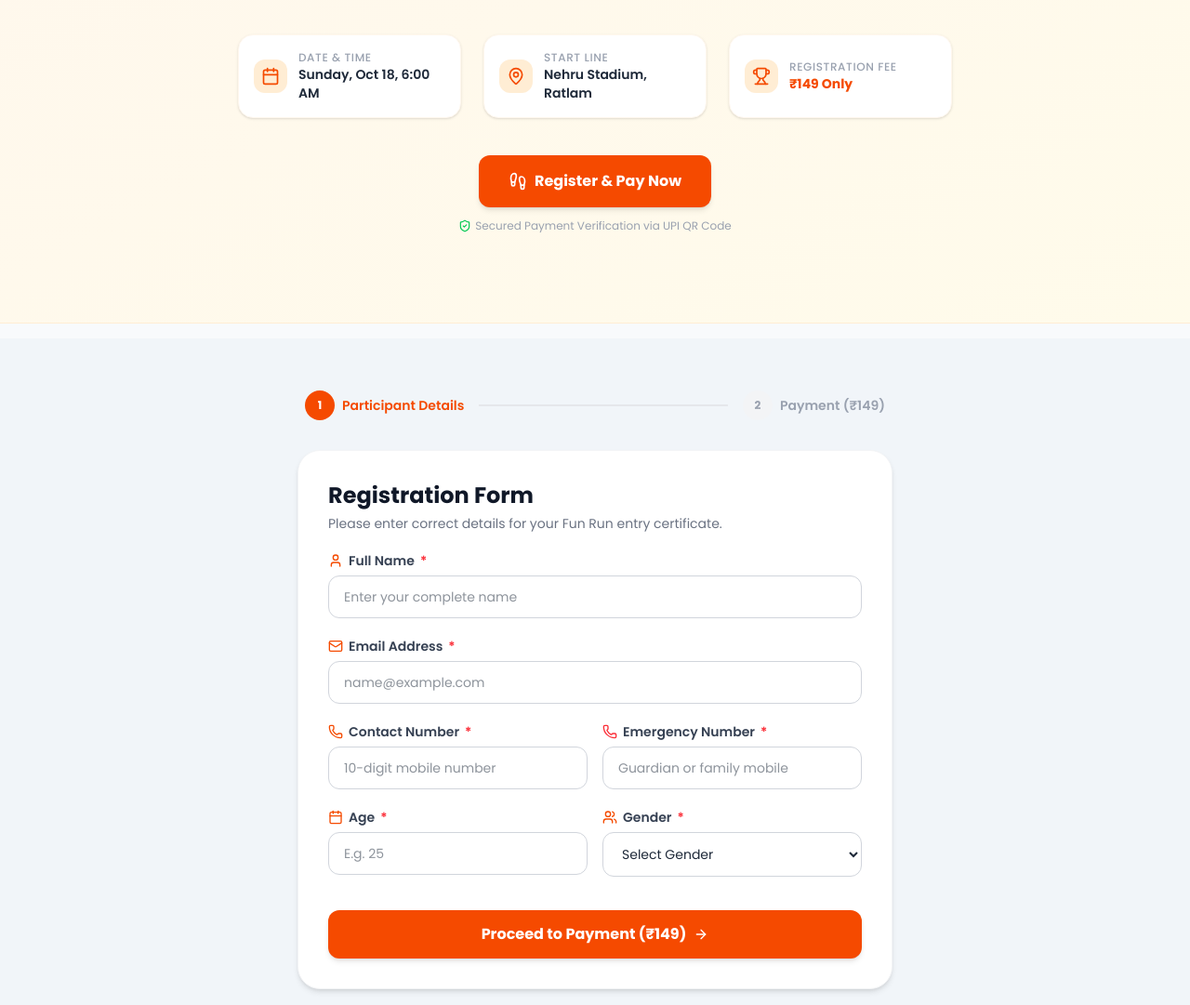
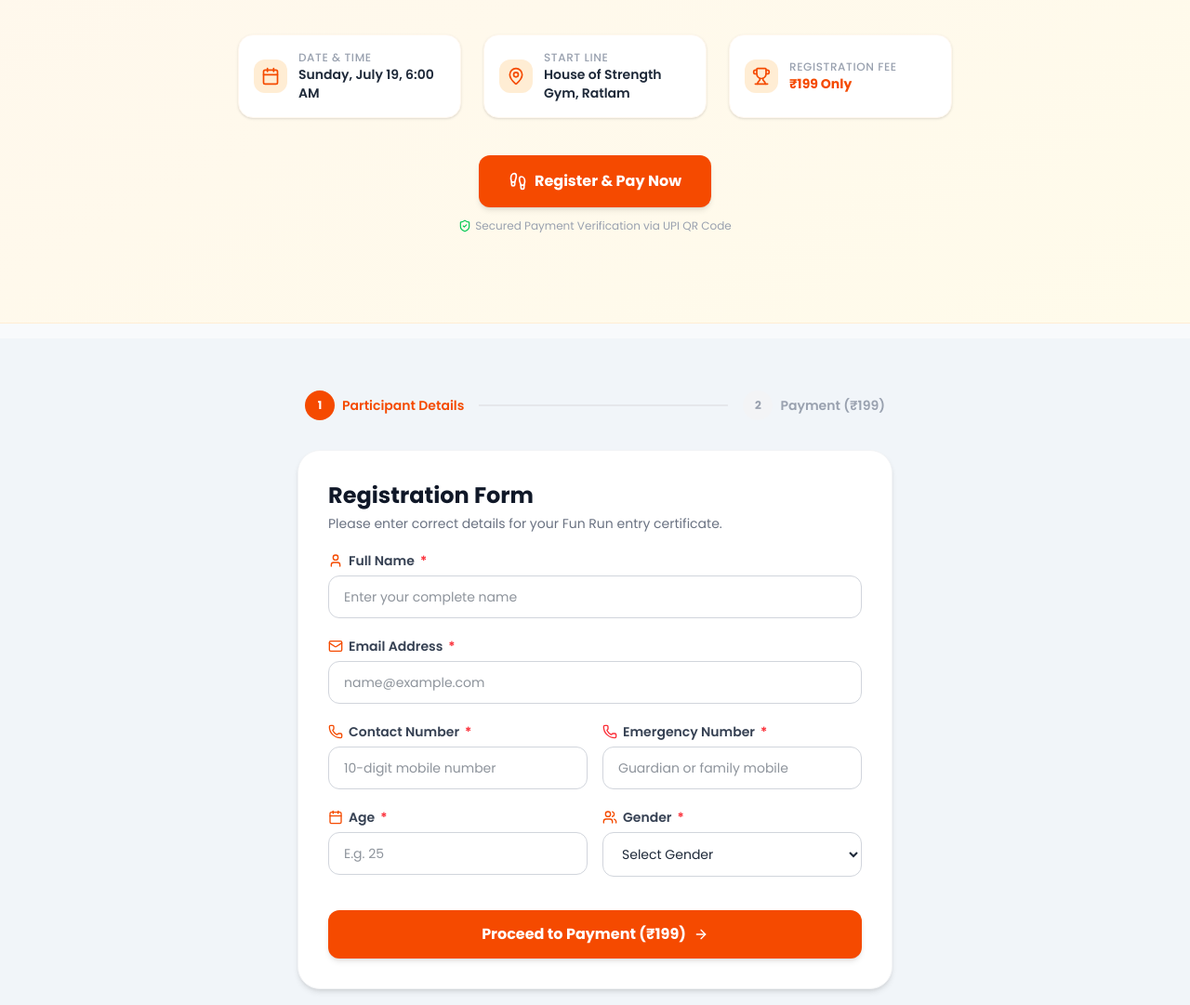
Before and after one commit to developer-dharmaraj/fun-sun-marathon, a React (Vite) app: page / in a window 1280 px wide. Shown: the part 388-1469 px from the top of the page at 93% size. Built offline with nearby package versions, Linux system fonts and the light colour scheme.

Commit message:
latest changes

```diff
--- a/src/components/HeroSection.tsx
+++ b/src/components/HeroSection.tsx
@@ -58,7 +58,7 @@ export default function HeroSection({ onRegisterClick }: HeroSectionProps) {
             </div>
             <div className="text-left">
               <p className="text-xs text-gray-400 font-medium uppercase tracking-wider">Date & Time</p>
-              <p className="text-sm font-semibold text-gray-800">Sunday, Oct 18, 6:00 AM</p>
+              <p className="text-sm font-semibold text-gray-800">Sunday, July 19, 6:00 AM</p>
             </div>
           </div>
 
@@ -68,7 +68,7 @@ export default function HeroSection({ onRegisterClick }: HeroSectionProps) {
             </div>
             <div className="text-left">
               <p className="text-xs text-gray-400 font-medium uppercase tracking-wider">Start Line</p>
-              <p className="text-sm font-semibold text-gray-800">Nehru Stadium, Ratlam</p>
+              <p className="text-sm font-semibold text-gray-800">House of Strength Gym, Ratlam</p>
             </div>
           </div>
 
@@ -78,7 +78,7 @@ export default function HeroSection({ onRegisterClick }: HeroSectionProps) {
             </div>
             <div className="text-left">
               <p className="text-xs text-gray-400 font-medium uppercase tracking-wider">Registration Fee</p>
-              <p className="text-sm font-bold text-orange-600">₹149 Only</p>
+              <p className="text-sm font-bold text-orange-600">₹199 Only</p>
             </div>
           </div>
         </motion.div>
--- a/src/components/RegistrationForm.tsx
+++ b/src/components/RegistrationForm.tsx
@@ -244,7 +244,7 @@ export default function RegistrationForm({ onSuccess }: RegistrationFormProps) {
           <div className={`flex h-8 w-8 items-center justify-center rounded-full text-xs font-bold transition-colors ${step === 2 ? "bg-orange-600 text-white" : "bg-gray-100 text-gray-400"}`}>
             2
           </div>
-          <span className={`text-sm font-semibold ${step === 2 ? "text-orange-600" : "text-gray-400"}`}>Payment (₹149)</span>
+          <span className={`text-sm font-semibold ${step === 2 ? "text-orange-600" : "text-gray-400"}`}>Payment (₹199)</span>
         </div>
       </div>
 
@@ -384,7 +384,7 @@ export default function RegistrationForm({ onSuccess }: RegistrationFormProps) {
                   id="btn-next-step"
                   className="w-full flex items-center justify-center gap-2 rounded-xl bg-orange-600 px-6 py-3.5 text-base font-bold text-white shadow-md hover:bg-orange-700 active:bg-orange-800 transition cursor-pointer"
                 >
-                  Proceed to Payment (₹149)
+                  Proceed to Payment (₹199)
                   <ArrowRight className="h-4 w-4" />
                 </button>
               </div>
@@ -399,7 +399,7 @@ export default function RegistrationForm({ onSuccess }: RegistrationFormProps) {
             >
               <div>
                 <h2 className="text-xl font-bold text-gray-900 md:text-2xl">Pay & Upload Screenshot</h2>
-                <p className="text-sm text-gray-500 mt-1">Scan the QR code to pay ₹149, then upload your transaction receipt/screenshot.</p>
+                <p className="text-sm text-gray-500 mt-1">Scan the QR code to pay ₹199, then upload your transaction receipt/screenshot.</p>
               </div>
 
               <div className="grid grid-cols-1 md:grid-cols-2 gap-6 items-center">
@@ -418,7 +418,7 @@ export default function RegistrationForm({ onSuccess }: RegistrationFormProps) {
                   <div className="text-center mt-3">
                     <p className="text-xs font-semibold text-gray-500 uppercase tracking-wide">Official UPI Address</p>
                     <p className="text-sm font-bold text-gray-800 mt-0.5">{upiId}</p>
-                    <p className="text-xs text-orange-600 font-bold mt-1">Fee: ₹149.00</p>
+                    <p className="text-xs text-orange-600 font-bold mt-1">Fee: ₹199.00</p>
                   </div>
 
                   {/* Direct payment link for mobile users */}
@@ -442,7 +442,7 @@ export default function RegistrationForm({ onSuccess }: RegistrationFormProps) {
                     </div>
                     <div className="flex gap-2 items-start">
                       <span className="flex h-5 w-5 shrink-0 items-center justify-center rounded-full bg-orange-100 text-[10px] font-bold text-orange-600">2</span>
-                      <p>Scan this QR code and complete your ₹149 payment.</p>
+                      <p>Scan this QR code and complete your ₹199 payment.</p>
                     </div>
                     <div className="flex gap-2 items-start">
                       <span className="flex h-5 w-5 shrink-0 items-center justify-center rounded-full bg-orange-100 text-[10px] font-bold text-orange-600">3</span>
```
